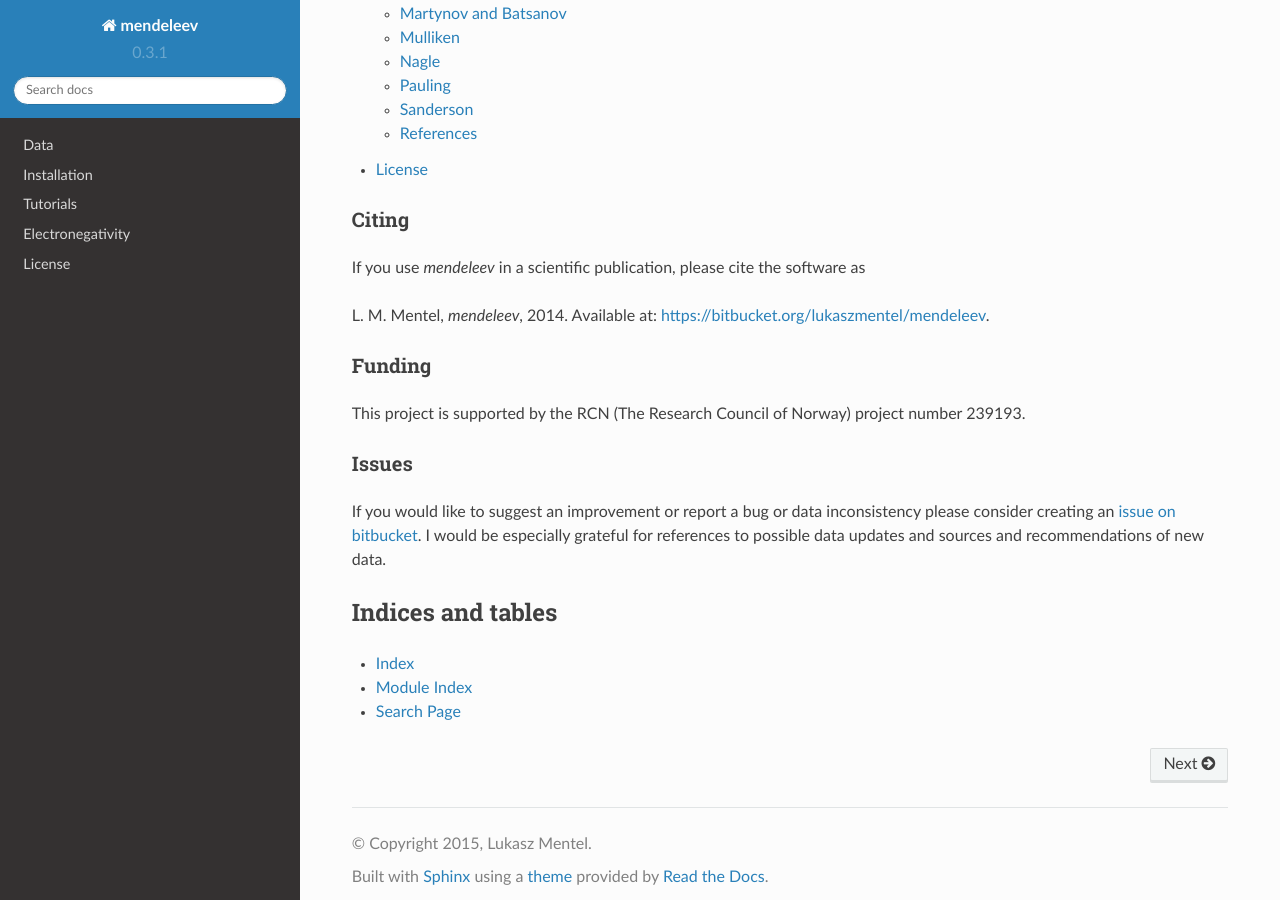
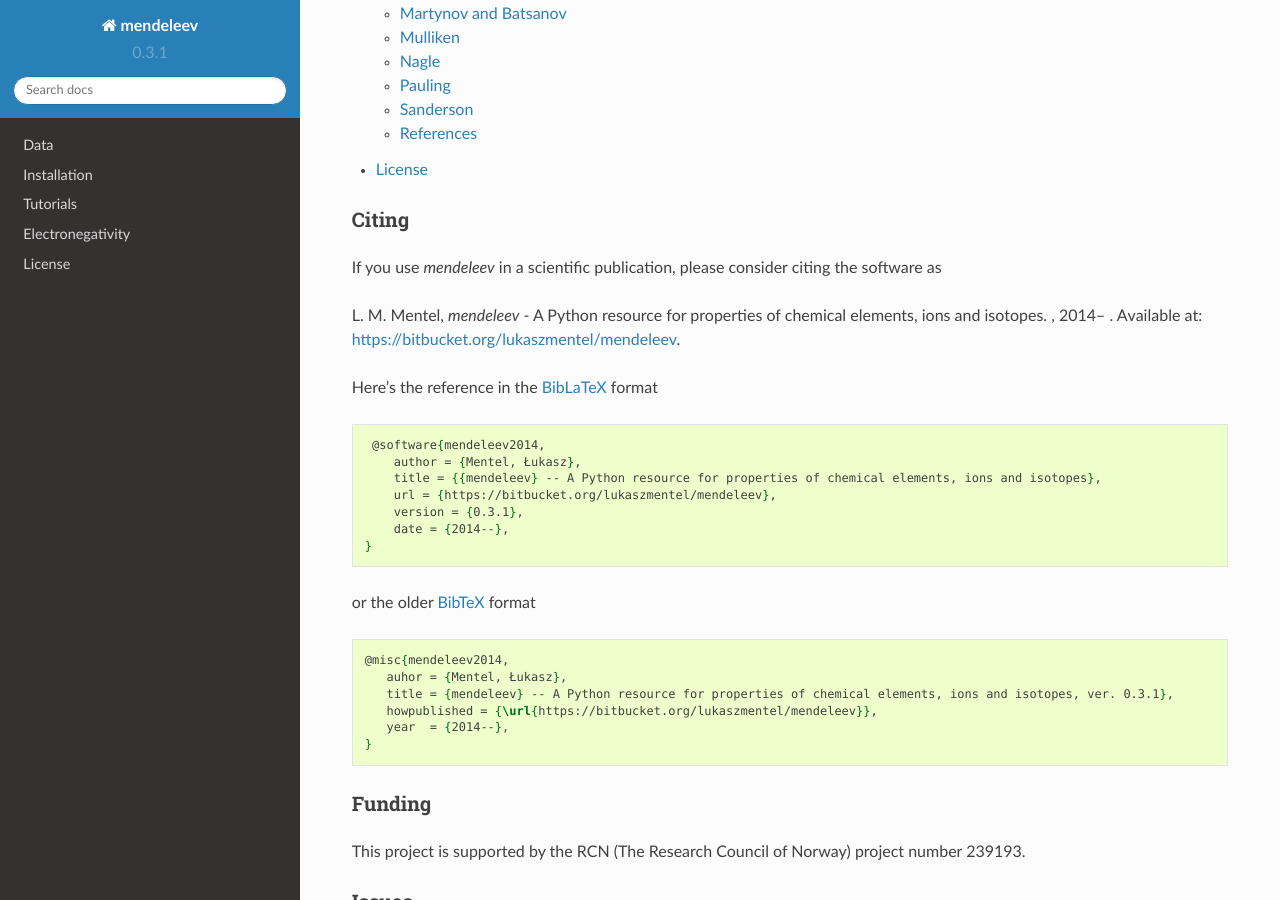
Before and after one commit to lmmentel/mendeleev, a Sphinx documentation site: the page built from docs/source/index.rst, in a window 1280 px wide and 900 px high, scrolled down 1245 px. Built offline with Sphinx 7.4.7 and the Read the Docs theme 2.0.0, drawn with Linux system fonts in a browser that asks for light colours; pages that are not in the unit, such as notebooks, are missing from menus.

Commit message:
updated the citation

```diff
--- a/docs/source/index.rst
+++ b/docs/source/index.rst
@@ -32,10 +32,34 @@
 Citing
 ******
 
-If you use *mendeleev* in a scientific publication, please cite the software as
+If you use *mendeleev* in a scientific publication, please consider citing the software as
 
-|    L. M. Mentel, *mendeleev*, 2014. Available at: `https://bitbucket.org/lukaszmentel/mendeleev <https://bitbucket.org/lukaszmentel/mendeleev>`_.
+|    L. M. Mentel, *mendeleev* - A Python resource for properties of chemical elements, ions and isotopes. , 2014-- . Available at: `https://bitbucket.org/lukaszmentel/mendeleev <https://bitbucket.org/lukaszmentel/mendeleev>`_.
 
+
+
+Here's the reference in the `BibLaTeX <https://www.ctan.org/pkg/biblatex?lang=en>`_ format
+
+.. code-block:: latex
+
+   @software{mendeleev2014,
+      author = {Mentel, Łukasz},
+      title = {{mendeleev} -- A Python resource for properties of chemical elements, ions and isotopes},
+      url = {https://bitbucket.org/lukaszmentel/mendeleev},
+      version = {0.3.1},
+      date = {2014--},
+  }
+
+or the older `BibTeX <http://www.bibtex.org/>`_ format
+
+.. code-block:: latex
+
+   @misc{mendeleev2014,
+      auhor = {Mentel, Łukasz},
+      title = {mendeleev} -- A Python resource for properties of chemical elements, ions and isotopes, ver. 0.3.1},
+      howpublished = {\url{https://bitbucket.org/lukaszmentel/mendeleev}},
+      year  = {2014--},
+   }
 
 
 *******
```
Also changed, not shown: README.rst (+6 -4 lines).
